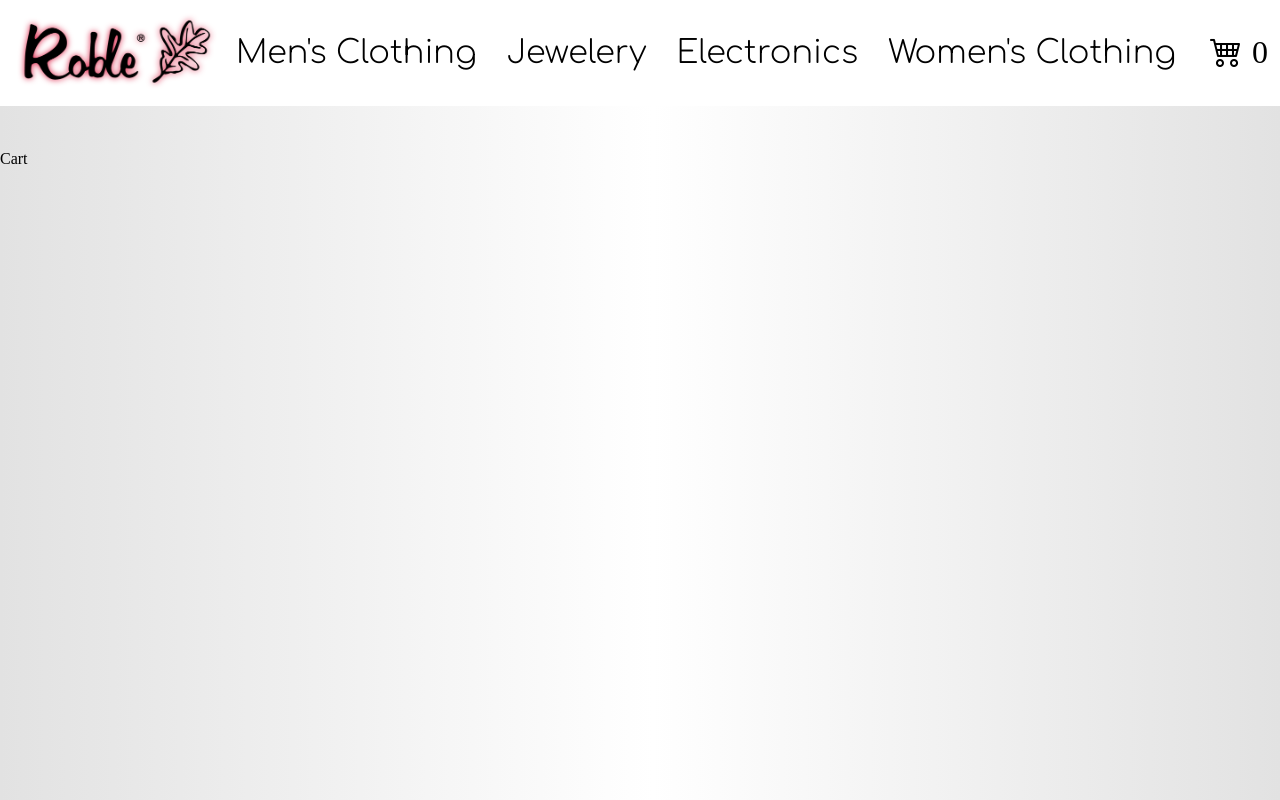
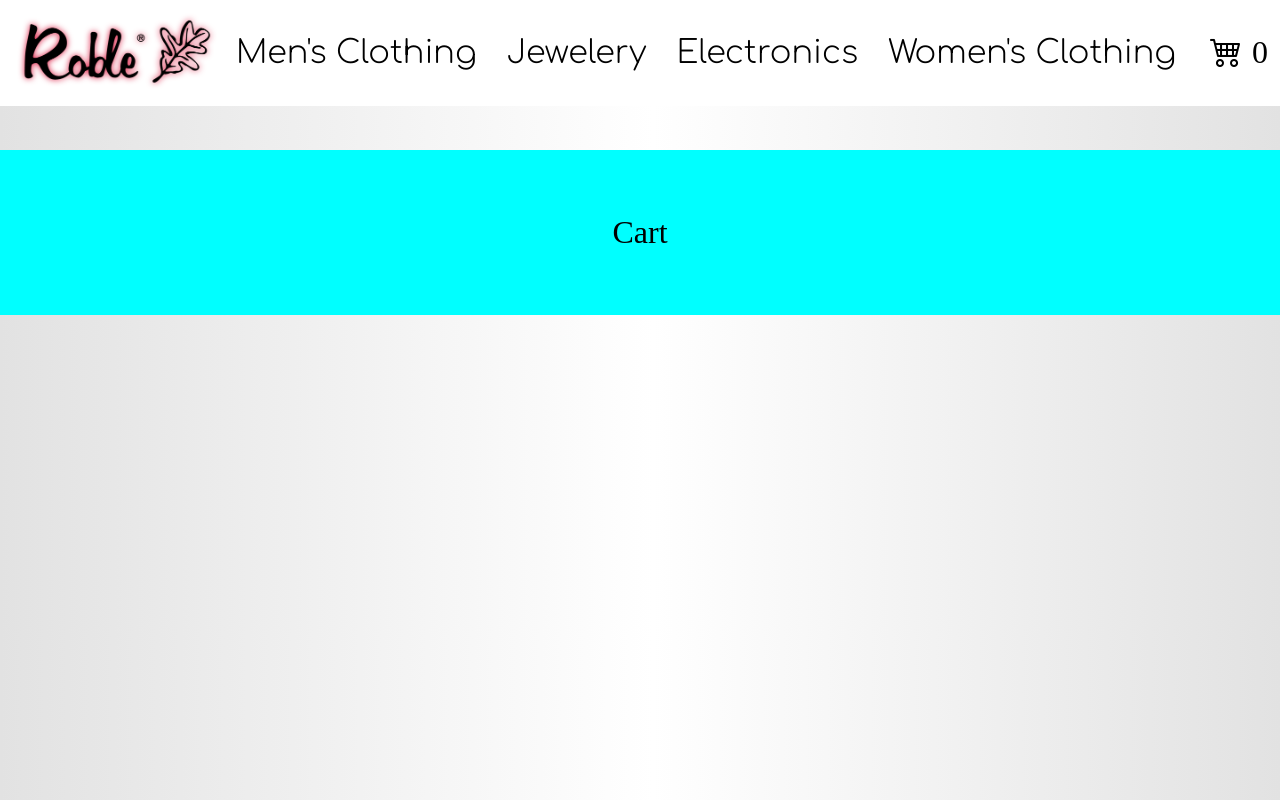
Before and after one commit to oscarfrischmann/calzados-roble__reactJS, a React (Vite) app: page /cart in a window 1280 px wide. Built offline with nearby package versions, Linux system fonts and the light colour scheme.

Commit message:
cart link

```diff
--- a/src/components/cart/Cart.jsx
+++ b/src/components/cart/Cart.jsx
@@ -1,8 +1,9 @@
 import React from 'react'
+import './cart.scss'
 
 const Cart = () => {
   return (
-    <div>Cart</div>
+    <div className='cart'>Cart</div>
   )
 }
 
--- /dev/null
+++ b/src/components/cart/cart.scss
@@ -0,0 +1,6 @@
+.cart {
+    font-size: 2rem;
+    background-color: aqua;
+    text-align: center;
+    padding: 2em;
+}
```
